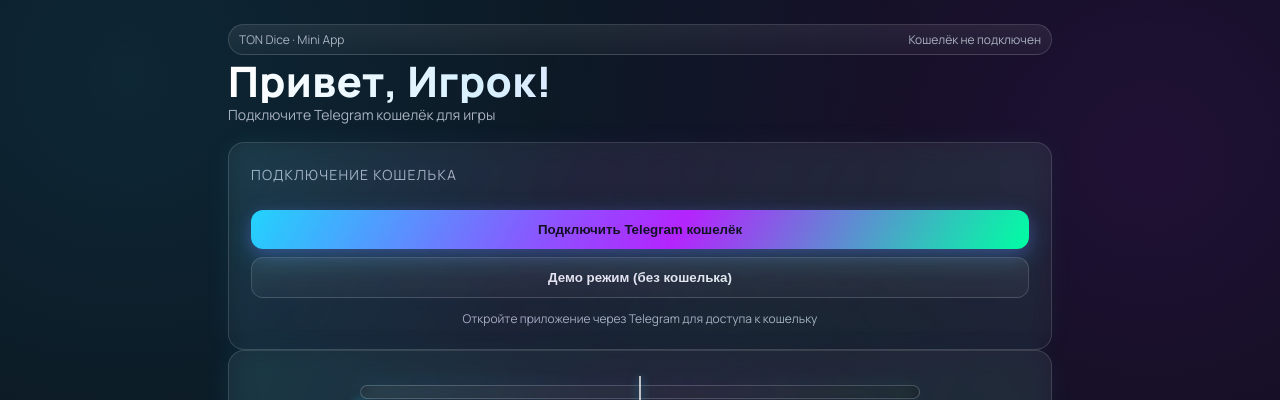
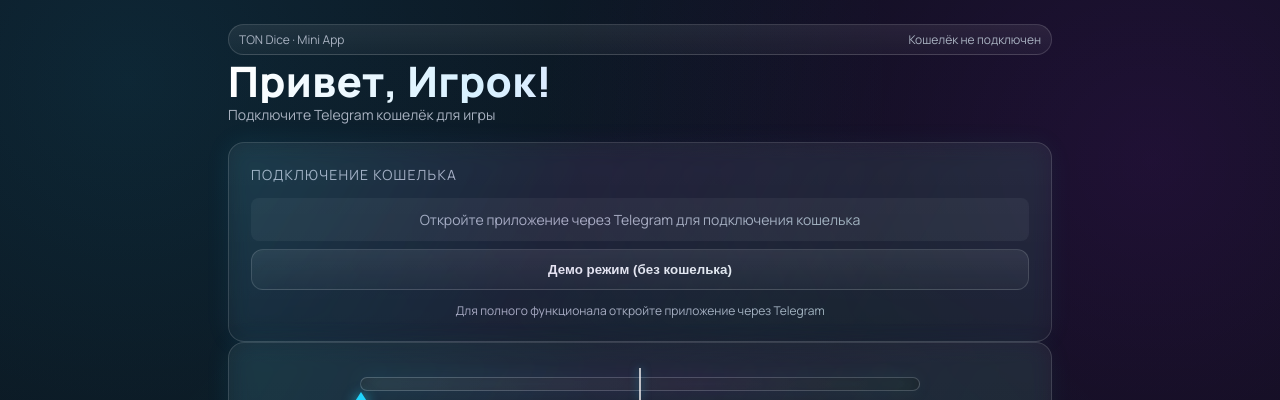
Before and after one commit to Mediumyuang/dice, a React (Vite) app in the folder web/: page / in a window 1280 px wide. Shown: the top 400 px of the page. Built offline with nearby package versions, Linux system fonts and the light colour scheme; no server answers.

Commit message:
fix: improve browser compatibility and Telegram WebApp detection

```diff
--- a/web/src/ui/App.tsx
+++ b/web/src/ui/App.tsx
@@ -53,7 +53,9 @@
                 setStatus('Ошибка инициализации Telegram WebApp');
             }
         } else {
-            setStatus('Откройте приложение через Telegram для полного функционала');
+            console.log('Telegram WebApp not available - running in browser mode');
+            setStatus('Режим браузера - используйте демо режим для тестирования');
+            setTgAvailable(false);
         }
 
         // Check API server availability
@@ -96,7 +98,7 @@
     async function connectTelegramWallet(): Promise<void> {
         const wa = (window as any).Telegram?.WebApp;
         if (!wa) {
-            setStatus('Telegram WebApp недоступен');
+            setStatus('Telegram WebApp недоступен - используйте демо режим');
             return;
         }
 
@@ -144,7 +146,7 @@
             }
         } catch (error) {
             console.error('Telegram Wallet connection error:', error);
-            setStatus('Ошибка подключения к Telegram кошельку');
+            setStatus('Ошибка подключения к Telegram кошельку - используйте демо режим');
         }
     }
 
@@ -267,6 +269,7 @@
                 {!connected ? (
                     <section className="card">
                         <div className="section-title">Подключение кошелька</div>
+                        {tgAvailable ? (
                             <button
                                 className="button button-primary"
                                 onClick={connectTelegramWallet}
@@ -274,6 +277,19 @@
                             >
                                 Подключить Telegram кошелёк
                             </button>
+                        ) : (
+                            <div style={{
+                                padding: '12px',
+                                background: 'rgba(255,255,255,0.05)',
+                                borderRadius: '8px',
+                                marginTop: 12,
+                                textAlign: 'center',
+                                fontSize: '14px',
+                                color: '#a9b2c1'
+                            }}>
+                                Откройте приложение через Telegram для подключения кошелька
+                            </div>
+                        )}
                         <button
                             className="button button-secondary"
                             onClick={() => {
@@ -289,7 +305,7 @@
                         <div style={{ marginTop: 12, fontSize: 12, color: '#a9b2c1', textAlign: 'center' }}>
                             {tgAvailable ?
                                 'Используйте встроенный Telegram кошелёк для игры' :
-                                'Откройте приложение через Telegram для доступа к кошельку'
+                                'Для полного функционала откройте приложение через Telegram'
                             }
                         </div>
                     </section>
```
Lines whose indentation alone changed are shown as unchanged.
